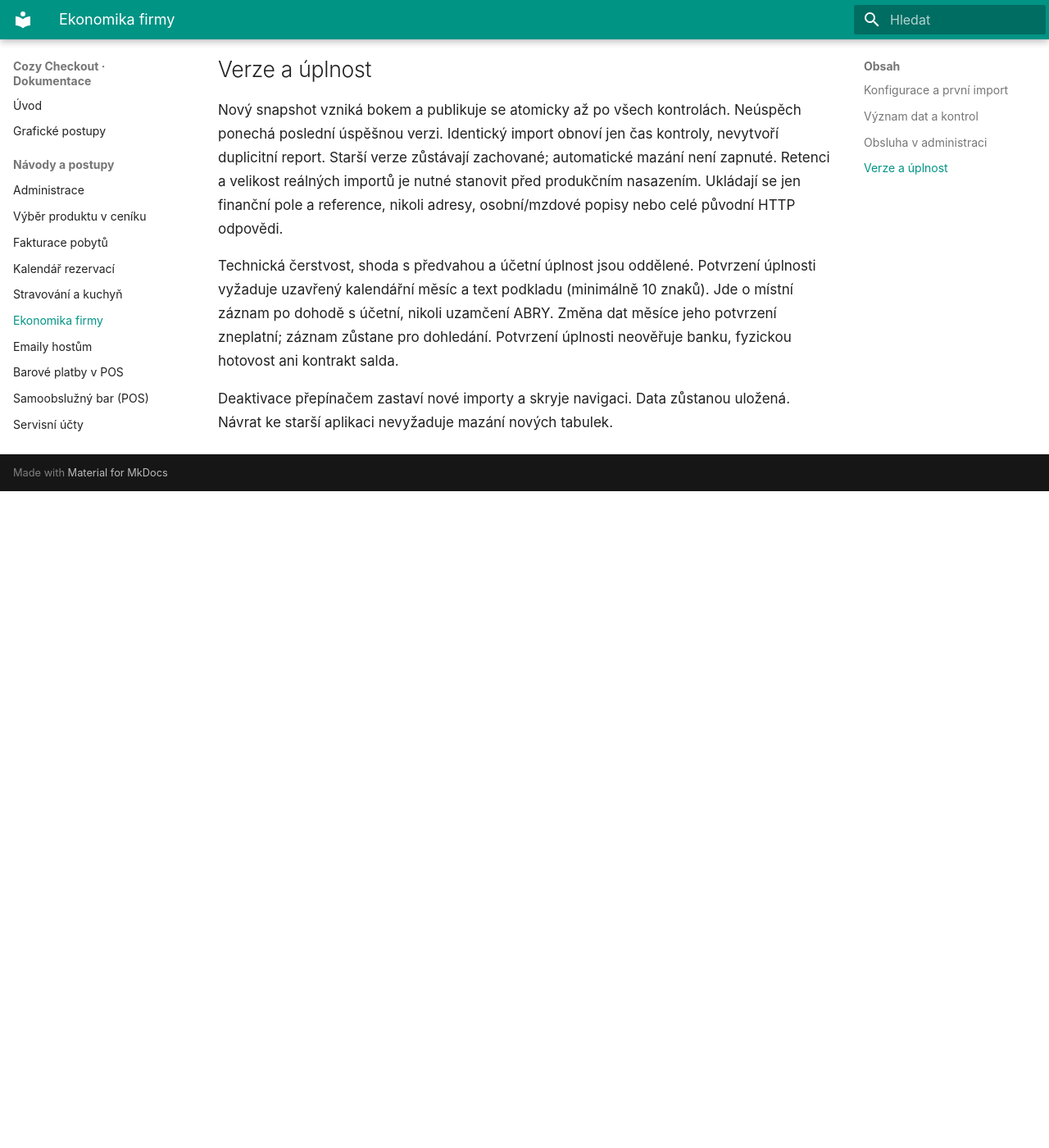
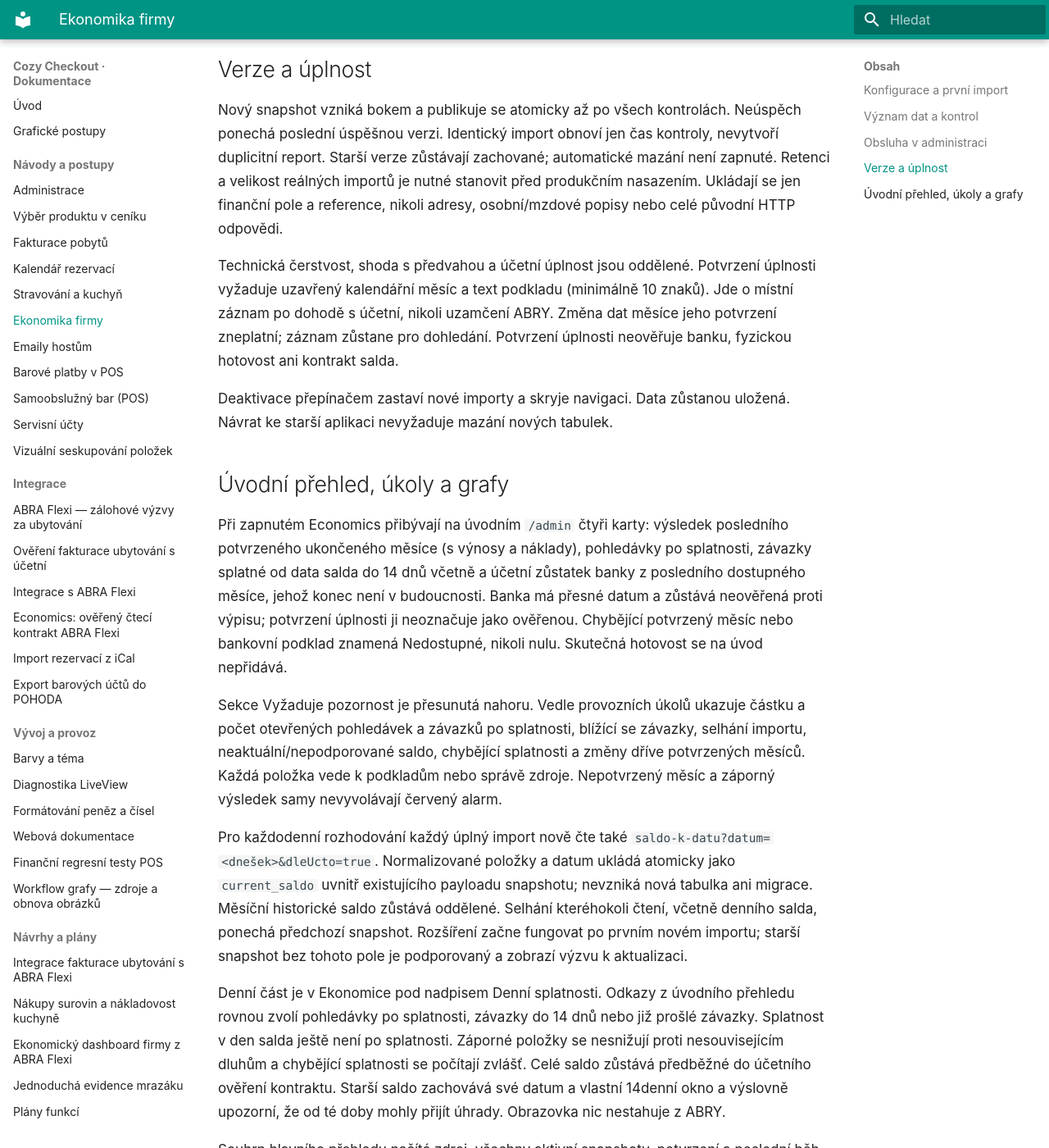
Before and after one commit to michalhorcic/cozy-checkout, an MkDocs documentation site: the page built from docs/features/ECONOMICS.md, in a window 1280 px wide and 1400 px high, scrolled down 2553 px. Shown: the whole window at 82% size. Built offline with MkDocs 1.6.1 and Material for MkDocs 9.7.7, drawn with Linux system fonts in a browser that asks for light colours; before the commit the page ends 3152 px from its top, so only the background shows below that; some of the changed text lies outside the part shown.

Commit message:
Add actionable economics overview, daily saldo and server-rendered charts

```diff
--- a/docs/features/ECONOMICS.md
+++ b/docs/features/ECONOMICS.md
@@ -110,3 +110,54 @@
 
 Deaktivace přepínačem zastaví nové importy a skryje navigaci. Data zůstanou
 uložená. Návrat ke starší aplikaci nevyžaduje mazání nových tabulek.
+
+## Úvodní přehled, úkoly a grafy
+
+Při zapnutém Economics přibývají na úvodním `/admin` čtyři karty: výsledek
+posledního potvrzeného ukončeného měsíce (s výnosy a náklady), pohledávky po
+splatnosti, závazky splatné od data salda do 14 dnů včetně a účetní zůstatek
+banky z posledního dostupného měsíce, jehož konec není v budoucnosti. Banka
+má přesné datum a zůstává neověřená proti výpisu; potvrzení úplnosti ji
+neoznačuje jako ověřenou. Chybějící potvrzený měsíc nebo bankovní podklad
+znamená Nedostupné, nikoli nulu. Skutečná hotovost se na úvod nepřidává.
+
+Sekce Vyžaduje pozornost je přesunutá nahoru. Vedle provozních úkolů ukazuje
+částku a počet otevřených pohledávek a závazků po splatnosti, blížící se
+závazky, selhání importu, neaktuální/nepodporované saldo, chybějící splatnosti
+a změny dříve potvrzených měsíců. Každá položka vede k podkladům nebo správě
+zdroje. Nepotvrzený měsíc a záporný výsledek samy nevyvolávají červený alarm.
+
+Pro každodenní rozhodování každý úplný import nově čte také
+`saldo-k-datu?datum=<dnešek>&dleUcto=true`. Normalizované položky a datum
+ukládá atomicky jako `current_saldo` uvnitř existujícího payloadu snapshotu;
+nevzniká nová tabulka ani migrace. Měsíční historické saldo zůstává oddělené.
+Selhání kteréhokoli čtení, včetně denního salda, ponechá předchozí snapshot.
+Rozšíření začne fungovat po prvním novém importu; starší snapshot bez tohoto
+pole je podporovaný a zobrazí výzvu k aktualizaci.
+
+Denní část je v Ekonomice pod nadpisem Denní splatnosti. Odkazy z úvodního
+přehledu rovnou zvolí pohledávky po splatnosti, závazky do 14 dnů nebo již
+prošlé závazky. Splatnost v den salda ještě není po splatnosti. Záporné
+položky se nesnižují proti nesouvisejícím dluhům a chybějící splatnosti se
+počítají zvlášť. Celé saldo zůstává předběžné do účetního ověření kontraktu.
+Starší saldo zachovává své datum a vlastní 14denní okno a výslovně upozorní,
+že od té doby mohly přijít úhrady. Obrazovka nic nestahuje z ABRY.
+
+Souhrn hlavního přehledu načítá zdroj, všechny aktivní snapshoty, potvrzení
+a poslední běh čtyřmi dotazy nezávisle na počtu účtů nebo dokladů. Výběr
+potvrzeného měsíce a upozornění probíhá v paměti. Vypnutý Economics neprovádí
+žádný z těchto dotazů. Přehled se obnovuje existujícím minutovým intervalem;
+ABRU aktualizuje pouze ruční nebo denní Oban import.
+
+V Ekonomice přibyly dva serverové HTML/CSS grafy podle stávajícího přístupu
+v Ekonomice pobytů, bez nové knihovny a JavaScriptu:
+
+- Měsíční výnosy/náklady ve sdružených sloupcích a výsledek kolem nulové osy
+  ve stejném měřítku. Kliknutí na měsíc zvolí jeho účty. Potvrzení úplnosti
+  je označené u každého měsíce; přesné částky zůstávají v přilehlé tabulce.
+- Náklady podle kategorií v sestupném pořadí. Rozbalení kategorie ukáže účty
+  s odkazy do účetních zápisů. Záporné opravy jsou na opačné straně nuly.
+
+Výpočty měřítek používají Decimal, nula nemá vymyšlenou minimální výšku.
+Grafy a ovládání mají textové popisy, viditelné hodnoty a podporují klávesnici;
+barva není jediný nositel významu.
```
Also changed, not shown: 13 other files.
